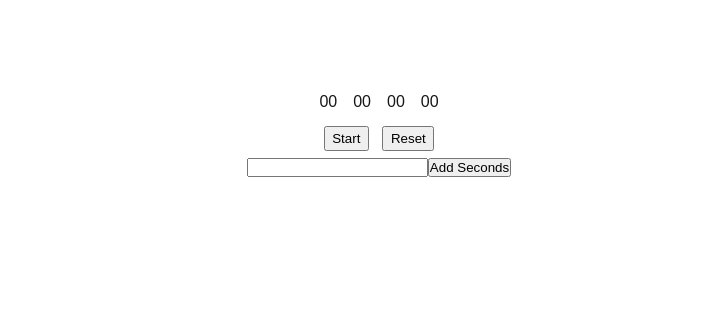
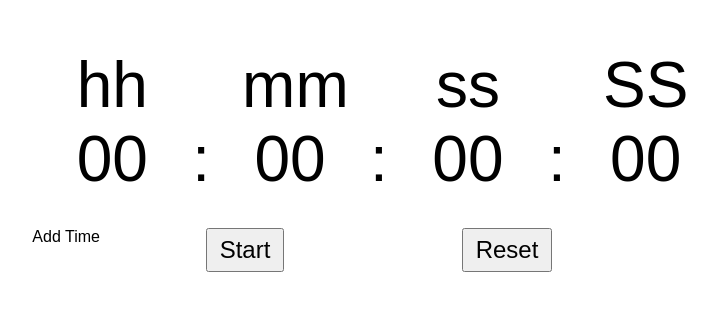
Before and after one commit to ruchira088/task-timer-front-end, a Next.js app: page / in a window 1280 px wide. Shown: the part 269-580 px from the top of the page, without its empty margins (261-978 px from the left). Built offline with nearby package versions, Linux system fonts and the light colour scheme.

Commit message:
Refactor timer component and styles for improved layout and functionality

```diff
--- a/src/app/globals.css
+++ b/src/app/globals.css
@@ -1,38 +1,9 @@
-:root {
-  --background: #ffffff;
-  --foreground: #171717;
-}
-
-@media (prefers-color-scheme: dark) {
-  :root {
-    --background: #0a0a0a;
-    --foreground: #ededed;
-  }
-}
-
-html,
-body {
-  max-width: 100vw;
-  overflow-x: hidden;
-}
 
 body {
-  color: var(--foreground);
-  background: var(--background);
   font-family: Arial, Helvetica, sans-serif;
   -webkit-font-smoothing: antialiased;
   -moz-osx-font-smoothing: grayscale;
-}
-
-* {
-  box-sizing: border-box;
-  padding: 0;
   margin: 0;
-}
-
-a {
-  color: inherit;
-  text-decoration: none;
 }
 
 @media (prefers-color-scheme: dark) {
--- a/src/app/page.module.scss
+++ b/src/app/page.module.scss
@@ -3,4 +3,5 @@
   justify-content: center;
   align-items: center;
   height: 100vh;
+  container-type: inline-size;
 }
--- a/src/components/timer/Timer.module.scss
+++ b/src/components/timer/Timer.module.scss
@@ -1,11 +1,34 @@
 .timer {
-  .timerButtonPanel {
+  .footer {
     display: flex;
     justify-content: center;
+    .timerButtonPanel {
+      position: relative;
+      width: 50%;
+      min-width: 10em;
 
-    .timerButton {
-      padding: 0.25em 0.5em;
-      margin: 0.5em;
+      .timerButton {
+        padding: 0.25em 0.5em;
+        position: absolute;
+      }
+
+      .resetButton {
+        right: 0;
+      }
+
+      .actionButton {
+        left: 0;
+      }
+    }
+  }
+
+  .addTime {
+    .addTimeButton {
+
+    }
+
+    .hideAddSecondsInput {
+      display: none;
     }
   }
 }
@@ -13,9 +36,57 @@
 .timerDisplay {
   display: flex;
   justify-content: center;
+  font-size: 4em;
 
-  .timerDigits {
-    display: inline-block;
+  .timerDisplayUnit {
+    display: flex;
+    flex-direction: column;
     padding: 0.5em;
+    width: 1.5em;
+  }
+
+  .timeSeparator {
+    align-self: flex-end;
+    padding-bottom: 0.5em;
+  }
+
+  .value, .unit {
+    text-align: center;
   }
 }
+
+@container (min-width: 45em) {
+  .timerButton {
+    font-size: 1.5em;
+  }
+}
+
+@container (max-width: 45em) {
+  .timerDisplay {
+    font-size: 3em;
+  }
+
+  .timerButton {
+    font-size: 1.25em;
+  }
+}
+
+@container (max-width: 35em) {
+  .timerDisplay {
+    font-size: 2em;
+  }
+
+  .timerButton {
+    font-size: 1.1em;
+  }
+}
+
+@container (max-width: 24em) {
+  .timerDisplay {
+    font-size: 1.25em;
+  }
+
+  .timerButton {
+    font-size: 1em;
+  }
+}
--- a/src/components/timer/Timer.tsx
+++ b/src/components/timer/Timer.tsx
@@ -1,12 +1,14 @@
 "use client"
 
-import React, {useEffect, useState} from "react"
+import React, {FC, useEffect, useState} from "react"
 import styles from "./Timer.module.scss"
+import classNames from "classnames"
 
 const Timer = () => {
   const [startTime, setStartTime] = useState<number | undefined>(undefined)
   const [milliseconds, setMilliseconds] = useState<number>(0)
   const [addonMilliseconds, setAddonMilliseconds] = useState<number>(0)
+  const [showAddSeconds, setShowAddSeconds] = useState<boolean>(false)
   const [inputValue, setInputValue] = useState<string>("")
 
   useEffect(() => {
@@ -35,6 +37,7 @@ const Timer = () => {
     }
 
     setInputValue("")
+    setShowAddSeconds(false)
   }
 
   const reset = () => {
@@ -52,31 +55,44 @@ const Timer = () => {
     }
   }
 
+  const cancelAddSeconds = () => {
+    setShowAddSeconds(false)
+    setInputValue("")
+  }
+
   const label = startTime !== undefined ? "Pause" : milliseconds === 0 ? "Start" : "Resume"
 
   return (
     <div className={styles.timer}>
       <TimerDisplay milliseconds={milliseconds}/>
-      <div className={styles.timerButtonPanel}>
-        <button onClick={toggleActive} className={styles.timerButton}>{label}</button>
-        <button onClick={reset} className={styles.timerButton}>Reset</button>
+      <div className={styles.footer}>
+        <div className={styles.timerButtonPanel}>
+          <button onClick={toggleActive} className={classNames(styles.timerButton, styles.actionButton)}>{label}</button>
+          <button onClick={reset} className={classNames(styles.timerButton, styles.resetButton)}>Reset</button>
+        </div>
       </div>
-      <div className={styles.addSeconds}>
-        <input value={inputValue} onChange={(changeEvent) => setInputValue(changeEvent.target.value)}/>
-        <button onClick={addTime}>Add Seconds</button>
+      <div className={styles.addTime}>
+        <div
+          onClick={() => setShowAddSeconds(true)}
+          className={classNames(styles.addTimeButton, {[styles.hideAddSecondsInput]: showAddSeconds})}>
+          Add Time
+        </div>
+        <div className={classNames({[styles.hideAddSecondsInput]: !showAddSeconds})}>
+          <input value={inputValue} onChange={(changeEvent) => setInputValue(changeEvent.target.value)}/>
+          <div>
+            <button onClick={addTime} disabled={isNaN(parseInt(inputValue))}>Add Seconds</button>
+            <button onClick={cancelAddSeconds}>Cancel</button>
+          </div>
+        </div>
       </div>
     </div>
   )
 }
 
-type TimerDisplayProps = {
-  milliseconds: number
-}
-
 const MILLISECONDS_IN_MINUTE = 60 * 1000
 const MILLISECONDS_IN_HOUR = 60 * MILLISECONDS_IN_MINUTE
 
-const formatInteger = (integerValue: number, minDigits: number): string => {
+const formatInteger = (integerValue: number, minDigits: number = 2): string => {
   const isInteger = Math.round(integerValue) - integerValue === 0
   const isPositive = integerValue >= 0
 
@@ -101,30 +117,56 @@ function repeat<T>(generator: () => T, count: number): T[] {
   }
 }
 
+type TimerDisplayProps = {
+  milliseconds: number
+}
+
 const TimerDisplay: React.FC<TimerDisplayProps> =
-  (props: TimerDisplayProps) => {
+  props => {
     const hours = Math.floor(props.milliseconds / MILLISECONDS_IN_HOUR)
     const minutes = Math.floor(props.milliseconds % MILLISECONDS_IN_HOUR / MILLISECONDS_IN_MINUTE)
     const seconds = Math.floor(props.milliseconds % MILLISECONDS_IN_MINUTE / 1000)
     const milliseconds = props.milliseconds % 1000
 
+    const title = (hours > 0 ? [hours] : []).concat([minutes, seconds])
+      .map(value => formatInteger(value, 2)).join(":")
+
     return (
       <div className={styles.timerDisplay}>
         {/* Hours */}
-        <div className={styles.timerDigits}>{formatInteger(hours, 2)}</div>
+        <TimerDisplayUnit unit="hh" value={hours}/>
+
+        <TimeSeparator/>
 
         {/* Minutes */}
-        <div className={styles.timerDigits}>{formatInteger(minutes, 2)}</div>
+        <TimerDisplayUnit unit="mm" value={minutes}/>
+
+        <TimeSeparator/>
 
         {/* Seconds */}
-        <div className={styles.timerDigits}>{formatInteger(seconds, 2)}</div>
+        <TimerDisplayUnit unit="ss" value={seconds}/>
+
+        <TimeSeparator/>
 
         {/* Centi-seconds */}
-        <div className={styles.timerDigits}>{formatInteger(Math.round(milliseconds / 10), 2)}</div>
+        <TimerDisplayUnit unit="SS" value={Math.round(milliseconds / 10)}/>
       </div>
     )
   }
 
+export type TimerDisplayUnitProps = {
+  readonly value: number
+  readonly unit: string
+}
+
+const TimerDisplayUnit: FC<TimerDisplayUnitProps> = props =>
+  <div className={styles.timerDisplayUnit}>
+    <div className={styles.unit}>{props.unit}</div>
+    <div className={styles.value}>{formatInteger(props.value, 2)}</div>
+  </div>
+
+const TimeSeparator = () =>
+  <div className={styles.timeSeparator}>:</div>
 
 
 export default Timer
```
Also changed, not shown: package.json (+4 -3 lines), 1 other file (tests, documents, lock files or other folders).
